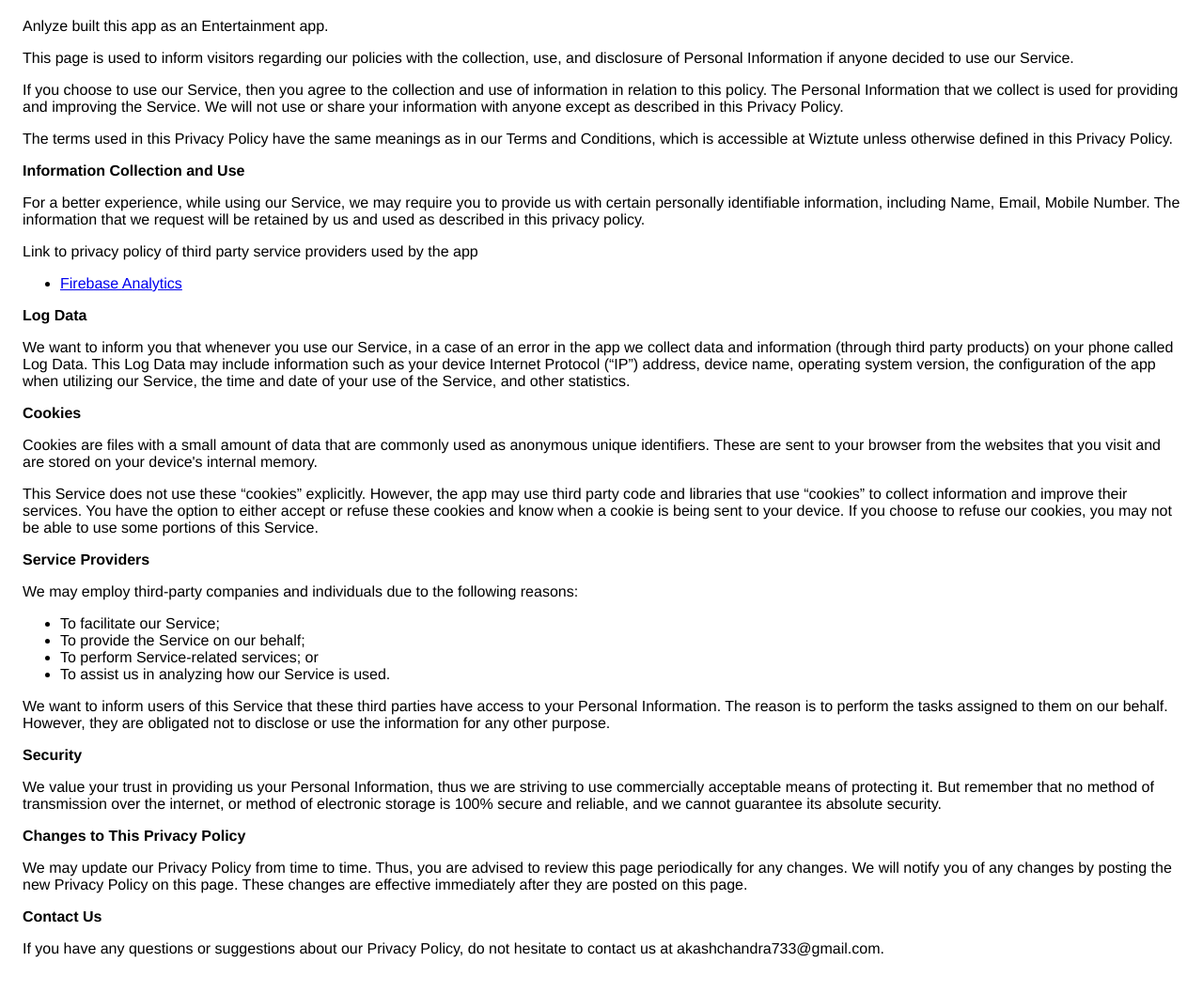
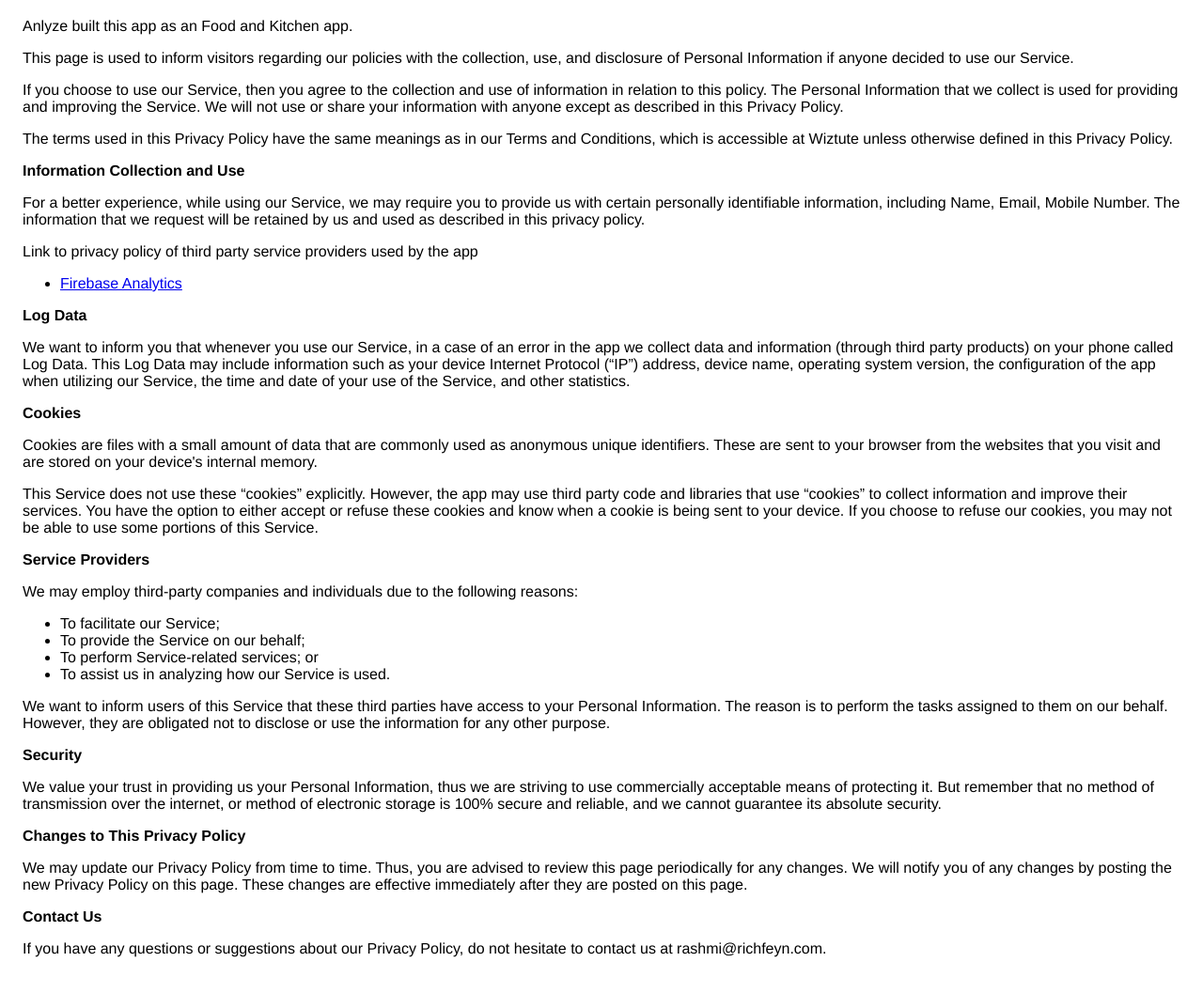
Before and after one commit to Akash049/privacyPolicy, a plain HTML site: page index.html in a window 1280 px wide. Shown: the part 73-1130 px from the top of the page at 94% size. Drawn offline with Linux system fonts and the light colour scheme.

Commit message:
Update index.html

```diff
--- a/index.html
+++ b/index.html
@@ -16,7 +16,7 @@
 	<body>
 	<h2>Privacy Policy</h2>
 	<p>
-	Anlyze built this app as an Entertainment app.
+	Anlyze built this app as an Food and Kitchen app.
 	</p>
 	<p>
 	This page is used to inform visitors regarding our policies with the collection, use, and disclosure of Personal Information if anyone decided to use our Service.
@@ -75,7 +75,7 @@
 	</p>
 	<p><strong>Contact Us</strong></p>
 	<p>
-	If you have any questions or suggestions about our Privacy Policy, do not hesitate to contact us at akashchandra733@gmail.com.
+	If you have any questions or suggestions about our Privacy Policy, do not hesitate to contact us at rashmi@richfeyn.com.
 	</p>
 	</body>
 
```
